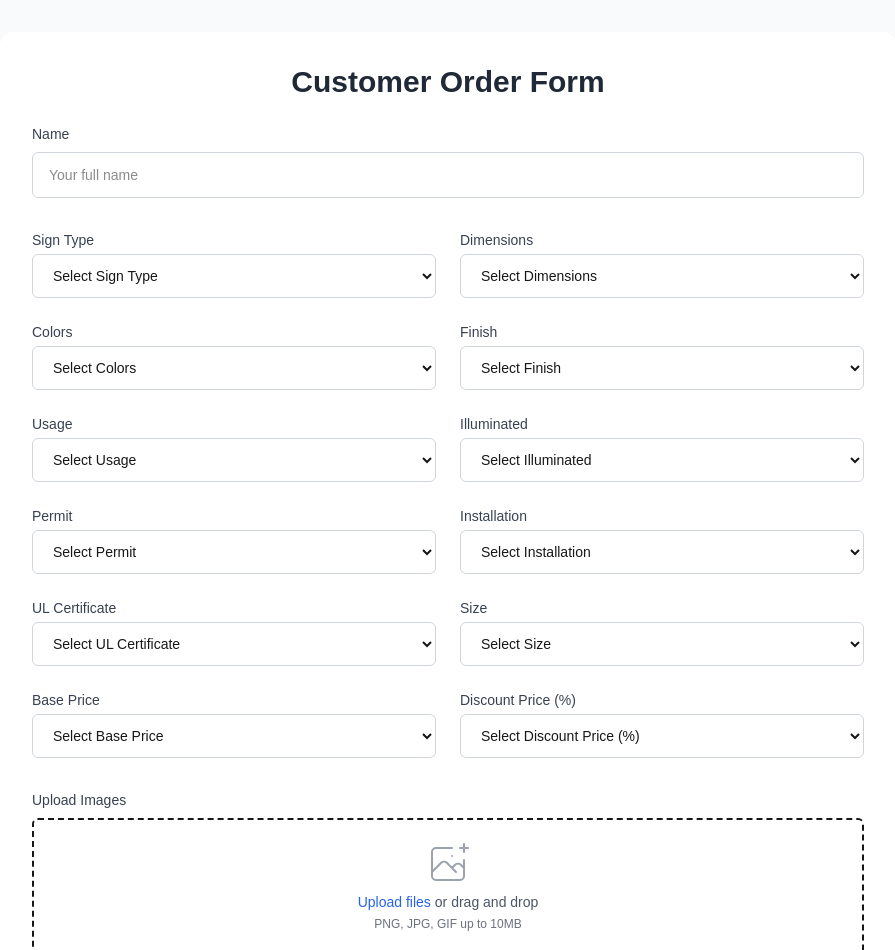
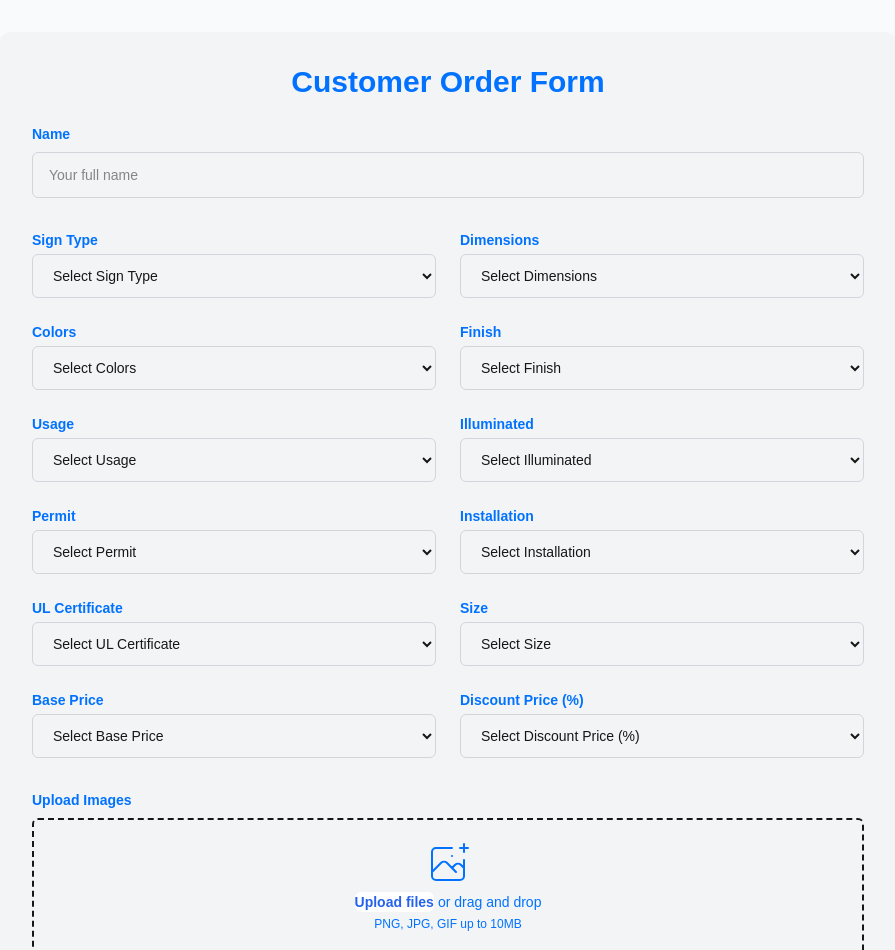
Before and after one commit to 09junaid/NovaProSign, a Next.js app: page / in a window 1280 px wide. Shown: the top 950 px of the page, without its empty margins (192-1087 px from the left). Built offline with nearby package versions, Linux system fonts and the light colour scheme.

Commit message:
change the color of all text fields labels

```diff
--- a/src/modules/form/UserForm.tsx
+++ b/src/modules/form/UserForm.tsx
@@ -100,17 +100,17 @@ export default function UserForm() {
       <form
         onSubmit={handleSubmit(onSubmit)}
         className="max-w-4xl mx-auto rounded-xl shadow-md overflow-hidden p-6 sm:p-8 transition-all duration-300"
-        style={{ backgroundColor: "#ffffff" }}
+        style={{ backgroundColor: "#F3F4F6" }}
       >
         <h2
           className="text-2xl sm:text-3xl font-bold mb-6 text-center"
-          style={{ color: "#1f2937" }}
+          style={{ color: "#0072FF" }}
         >
           Customer Order Form
         </h2>
 
         <div className="mb-8">
-          <label className="block text-sm font-medium mb-2" style={{ color: "#374151" }}>
+          <label className="block text-sm font-bold mb-2" style={{ color: "#0072FF" }}>
             Name
           </label>
           <input
@@ -136,7 +136,7 @@ export default function UserForm() {
         <div className="grid grid-cols-1 sm:grid-cols-2 gap-6 mb-8">
           {fields.map((field) => (
             <div key={field.name} className="space-y-1">
-              <label className="block text-sm font-medium" style={{ color: "#374151" }}>
+              <label className="block text-sm font-bold" style={{ color: "#0072FF" }}>
                 {field.label}
               </label>
               <select
@@ -166,14 +166,14 @@ export default function UserForm() {
         </div>
 
         <div className="mb-8">
-          <label className="block text-sm font-medium mb-2" style={{ color: "#374151" }}>
+          <label className="block text-sm font-bold mb-2" style={{ color: "#0072FF" }}>
             Upload Images
           </label>
           <div className="mt-1 flex justify-center px-6 pt-5 pb-6 border-2 border-dashed rounded-md">
             <div className="space-y-1 text-center">
               <svg
                 className="mx-auto h-12 w-12"
-                style={{ color: errors.images ? "#f87171" : "#9ca3af" }}
+                style={{ color: errors.images ? "#f87171" : "#0072FF" }}
                 stroke="currentColor"
                 fill="none"
                 viewBox="0 0 48 48"
@@ -189,7 +189,7 @@ export default function UserForm() {
               <div className="flex text-sm">
                 <label
                   htmlFor="file-upload"
-                  className="relative cursor-pointer bg-white rounded-md font-medium hover:text-blue-500"
+                  className="relative cursor-pointer bg-white rounded-md font-bold hover:text-blue-500"
                   style={{ color: "#2563eb" }}
                 >
                   <span>Upload files</span>
@@ -206,9 +206,9 @@ export default function UserForm() {
                     className="sr-only"
                   />
                 </label>
-                <p className="pl-1" style={{ color: "#4b5563" }}>or drag and drop</p>
+                <p className="pl-1" style={{ color: "#0072FF" }}>or drag and drop</p>
               </div>
-              <p className="text-xs" style={{ color: "#6b7280" }}>
+              <p className="text-xs" style={{ color: "#0072FF" }}>
                 PNG, JPG, GIF up to 10MB
               </p>
             </div>
@@ -221,7 +221,7 @@ export default function UserForm() {
         </div>
 
         {discountedPrice !== null && (
-          <div className="mb-6 text-right text-sm font-semibold" style={{ color: "#374151" }}>
+          <div className="mb-6 text-right text-sm font-semibold" style={{ color: "#0072FF" }}>
             Discounted Price: ${discountedPrice.toFixed(2)}
           </div>
         )}
@@ -230,7 +230,7 @@ export default function UserForm() {
           <button
             type="submit"
             disabled={isSubmitting}
-            className={`inline-flex items-center px-6 py-3 border border-transparent text-base font-medium rounded-md shadow-sm text-white ${
+            className={`inline-flex items-center px-6 py-3 border border-transparent text-base font-bold rounded-md shadow-sm text-white ${
               isSubmitting
                 ? "cursor-not-allowed"
                 : "hover:bg-blue-700 focus:outline-none focus:ring-2 focus:ring-offset-2 focus:ring-blue-500"
```
